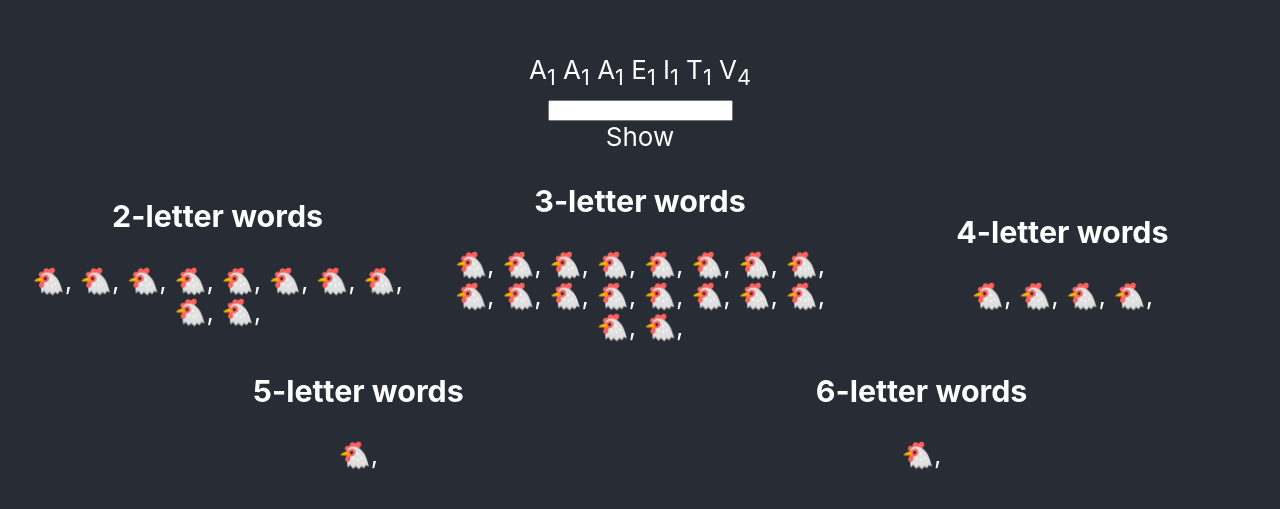
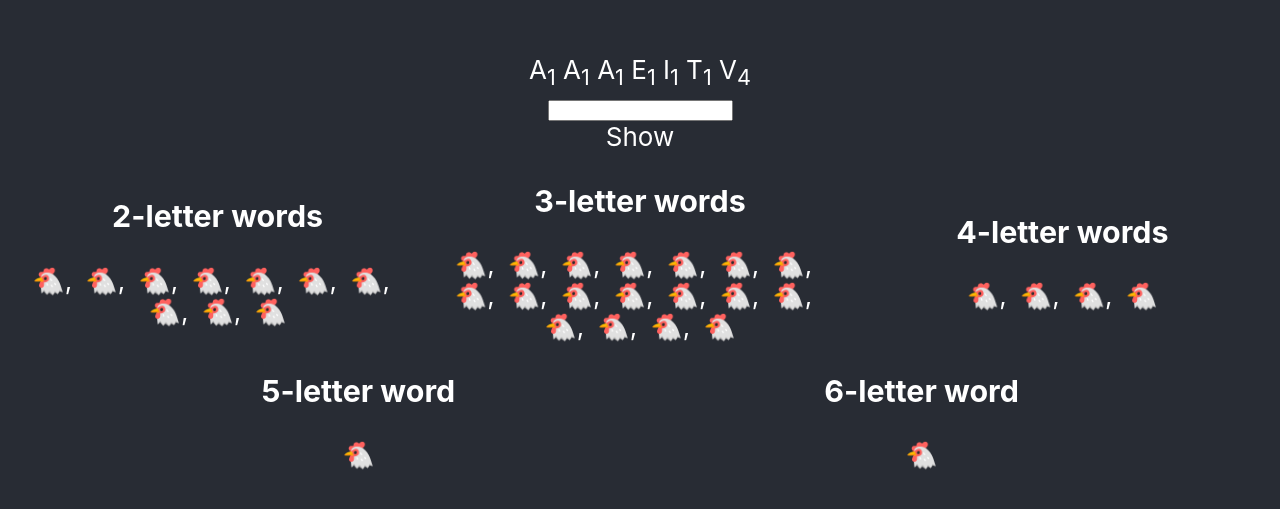
Before and after one commit to kivakiva/word-practice, a React (Create React App) app: page / in a window 1280 px wide. Shown: the part 153-662 px from the top of the page. Built offline with nearby package versions, Linux system fonts and the light colour scheme.

Commit message:
add popup support and cleanup

```diff
--- a/src/App.css
+++ b/src/App.css
@@ -57,3 +57,60 @@
   height: 30px;
   font-size: 0.7em;
 }
+/* imported popup styles from W3schools */
+/* Popup container - can be anything you want */
+.popup {
+  position: relative;
+  display: inline-block;
+  cursor: pointer;
+  -webkit-user-select: none;
+  -moz-user-select: none;
+  -ms-user-select: none;
+  user-select: none;
+}
+
+/* The actual popup */
+.popup .popuptext {
+  visibility: hidden;
+  width: 160px;
+  background-color: #555;
+  color: #fff;
+  text-align: center;
+  border-radius: 6px;
+  padding: 8px 0;
+  position: absolute;
+  z-index: 1;
+  bottom: 125%;
+  left: 50%;
+  margin-left: -80px;
+}
+
+/* Popup arrow */
+.popup .popuptext::after {
+  content: "";
+  position: absolute;
+  top: 100%;
+  left: 50%;
+  margin-left: -5px;
+  border-width: 5px;
+  border-style: solid;
+  border-color: #555 transparent transparent transparent;
+}
+
+/* Toggle this class - hide and show the popup */
+.popup .show {
+  visibility: visible;
+  -webkit-animation: fadeIn 1s;
+  animation: fadeIn 1s;
+}
+
+/* Add animation (fade in the popup) */
+@-webkit-keyframes fadeIn {
+  from {opacity: 0;}
+  to {opacity: 1;}
+}
+
+@keyframes fadeIn {
+  from {opacity: 0;}
+  to {opacity:1 ;}
+}
--- a/src/App.js
+++ b/src/App.js
@@ -48,9 +48,9 @@ function App() {
       allLegalLetters.reduce((array, word) => [...array, ...dict[word]], []);
 
       //set placeholder definition for each word so they can be clicked
-      for (const word of allLegalLettersUnscrambled) {
-        setState(s => ({...s, definition: {...s.definition, [word]: "loading"}}))
-      }
+      // for (const word of allLegalLettersUnscrambled) {
+      //   setState(s => ({...s, definition: {...s.definition, [word]: "loading"}}))
+      // }
 
       setState(s => ({...s, dict: allLegalLettersUnscrambled}))
 
--- a/src/components/DictList.jsx
+++ b/src/components/DictList.jsx
@@ -6,8 +6,19 @@ const DictList = (props) => {
 
   const getDefinition = (word) => {
 
+    //don't popup if hidden
+    if (!state.foundList.includes(word) && !state.show) {
+      return;
+    }
+
     const popup = document.getElementById(word)
-    popup.hidden = false;
+    popup.classList.toggle("show");
+
+    //don't fetch data twice
+    if (state.definition[word]) {
+      return;
+    }
+
 
     const url = `https://api.dictionaryapi.dev/api/v2/entries/en/${word}`
     console.log('url: ', url);
@@ -32,17 +43,18 @@ const DictList = (props) => {
     })
   }
 
+  const space = " "
+
   let words = state.dict.filter(word => word.length === wordLength);
-  words = words.map(word => (<span key={word} onClick={()=> getDefinition(word)}>
+  words = words.map((word, index, array) => (<span className="popup" key={word} onClick={()=> getDefinition(word)}>
     {(!state.foundList.includes(word) && !state.show) && <span>🐔</span>}
     {state.foundList.includes(word) && <span>{ word }</span>}
     {(!state.foundList.includes(word) && state.show) && <span color="red">{ word }</span>}
-    <span id={word} className="popup" hidden={true}>{state.definition[word]}</span>
-  , </span>))
+    <span id={word} className="popuptext">{state.definition[word]}</span>{index !== array.length - 1 && <>,&ensp;</>}</span>))
 
   return (
     <div className="list-item">
-    { words.length > 0 && <div><h3>{wordLength}-letter words</h3>< div>{words}</div></div> }
+    { words.length > 0 && <div><h3>{wordLength}-letter word{words.length > 1 && <>s</>}</h3>< div>{words}</div></div> }
     </div>
   )
 }
```
